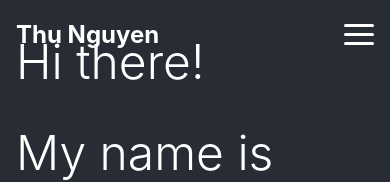
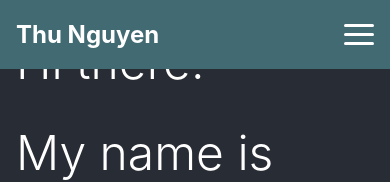
Before and after one commit to Brian-E-Nguyen/Thu-Website, a React (Create React App) app: page / in a window 390 px wide. Shown: the top 182 px of the page. Built offline with nearby package versions, Linux system fonts and the light colour scheme.

Commit message:
Navbar: background on mobile view

```diff
--- a/src/components/UI/Navbar.css
+++ b/src/components/UI/Navbar.css
@@ -6,8 +6,12 @@
   align-items: center;
   top: 0;
   left: 0;
+  transition: 0.5s;
 }
-
+.navbar.navbar--onscroll {
+  background-color: #416a72;
+  transition: 0.5s;
+}
 .navbar__brand {
   font-size: 1.5rem;
   margin-left: 1rem;
--- a/src/components/UI/Navbar.js
+++ b/src/components/UI/Navbar.js
@@ -5,13 +5,22 @@ import './Navbar.css';
 const Navbar = () => {
   const [click, setClick] = useState(false);
   const [mobileView, setMobileView] = useState(false);
+  const [background, setBackground] = useState(false);
+
   const showButton = () => {
     if (window.innerWidth >= 732) setMobileView(false);
-    else setMobileView(true);
+    else {
+      setMobileView(true);
+      changeBackground(true);
+    }
   };
   const showMobileMenu = () => {
     if (click) setClick(false);
     else setClick(true);
+  };
+  const changeBackground = () => {
+    if (window.scrollY >= 100 || window.innerWidth <= 732) setBackground(true);
+    else setBackground(false);
   };
 
   const navbarBtn = (
@@ -26,9 +35,10 @@ const Navbar = () => {
     showButton();
   }, []);
 
+  window.addEventListener('scroll', changeBackground);
   window.addEventListener('resize', showButton);
   return (
-    <nav className='navbar'>
+    <nav className={background ? 'navbar navbar--onscroll' : 'navbar'}>
       <h1 className='navbar__brand'>Thu Nguyen</h1>
       {mobileView && navbarBtn}
       <div className={click ? 'navbar__links ' : 'navbar__links active'}>
```
